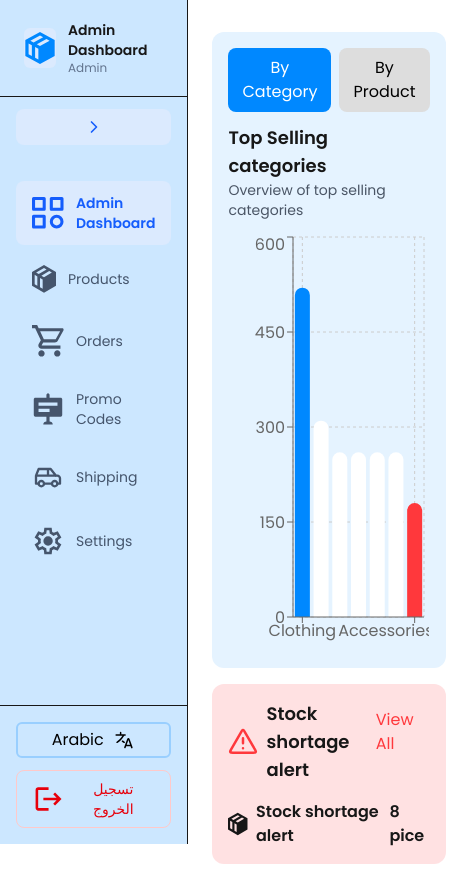
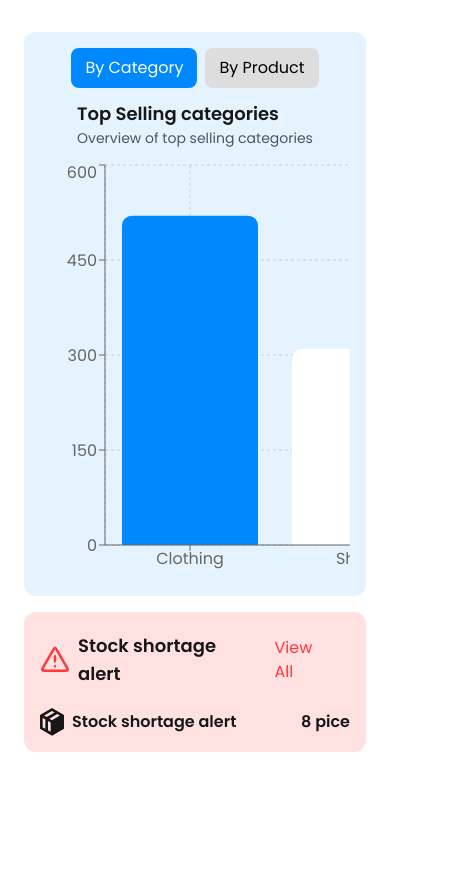
Before and after one commit to Abdelrahman0963/MassarWebApp, a Next.js app: page /en in a window 390 px wide. Shown: the whole page, 470 px wide, since content can reach past the window. After the commit the page ends 844 px from the top, so only its background shows below. Built offline with nearby package versions, Linux system fonts and the light colour scheme.

Commit message:
feat: update layout and Navbar components for improved styling and responsiveness

```diff
--- a/app/[locale]/layout.tsx
+++ b/app/[locale]/layout.tsx
@@ -17,8 +17,11 @@ const arabicFont = Cairo({
 });
 
 export const metadata: Metadata = {
-  title: "Create Next App",
+  title: "Massar Dashboard",
   description: "Generated by create next app",
+  icons: {
+    icon: "/file.svg",
+  },
 };
 
 export default async function RootLayout({
@@ -45,7 +48,7 @@ export default async function RootLayout({
       >
         <NextIntlClientProvider messages={messages || {}}>
           <LayoutProvider>
-            <main className="grow">
+            <main className="grow flex flex-col items-center  w-full lg:w-[calc(100%-24rem)]" >
               {children}
             </main>
           </LayoutProvider>
--- a/app/[locale]/page.tsx
+++ b/app/[locale]/page.tsx
@@ -4,7 +4,7 @@ import Stockalert from '../components/stockalert/Stockalert'
 
 function page() {
   return (
-    <div className="px-6 py-4">
+    <div className="px-6 py-4 w-full max-w-7xl">
       <SalesChart />
       <Stockalert />
     </div>
--- a/app/components/LayoutProvider.tsx
+++ b/app/components/LayoutProvider.tsx
@@ -3,7 +3,7 @@ import Navbar from "./Navbar";
 
 const LayoutProvider = ({ children }: { children: React.ReactNode }) => {
     return (
-        <div className="flex items-start w-full min-h-screen">
+        <div className="flex items-start w-full min-h-screen overflow-hidden">
             <Navbar />
             {children}
         </div>
--- a/app/components/Navbar.tsx
+++ b/app/components/Navbar.tsx
@@ -1,5 +1,4 @@
 "use client";
-
 import { useState } from "react";
 import {
   Cart,
@@ -17,8 +16,12 @@ import { usePathname } from "next/navigation";
 import { useTranslations } from "next-intl";
 import LangSwitch from "./NavBtn/LangSwitch";
 
+interface ArrowIconProps {
+  isCollapsed: boolean;
+  isRTL: boolean;
+}
 // Arrow Icon Component
-const ArrowIcon = ({ isCollapsed, isRTL }) => (
+const ArrowIcon = ({ isCollapsed, isRTL }: ArrowIconProps) => (
   <svg
     width="20"
     height="20"
@@ -28,11 +31,10 @@ const ArrowIcon = ({ isCollapsed, isRTL }) => (
     strokeWidth="2"
     strokeLinecap="round"
     strokeLinejoin="round"
-    className={`transition-transform duration-300 ${
-      isCollapsed
-        ? (isRTL ? "rotate-180" : "rotate-0")
-        : (isRTL ? "rotate-0" : "rotate-180")
-    }`}
+    className={`transition-transform duration-300 ${isCollapsed
+      ? (isRTL ? "rotate-180" : "rotate-0")
+      : (isRTL ? "rotate-0" : "rotate-180")
+      }`}
   >
     <polyline points="15 18 9 12 15 6"></polyline>
   </svg>
@@ -83,8 +85,9 @@ const Navbar = () => {
     <aside
       className={`
         h-screen bg-[#CCE7FF] border-r
-        flex flex-col
+        lg:flex flex-col
         transition-all duration-300
+        hidden
         ${isCollapsed ? "w-20" : "w-70"}
         ${isRTL ? "border-l border-r-0" : ""}
       `}
--- a/app/components/graph/BarChart.tsx
+++ b/app/components/graph/BarChart.tsx
@@ -72,10 +72,6 @@ const SalesChart = () => {
         );
     }, [viewMode]);
 
-    const chartWidth =
-        chartData.length > MAX_VISIBLE_BARS
-            ? chartData.length * BAR_WIDTH
-            : 900;
 
     return (
         <>
@@ -124,17 +120,18 @@ const SalesChart = () => {
                     </div>
                 </div>
                 <div style={{ overflowX: "auto", width: "100%", maxWidth: '100vw' }}>
-                    <ResponsiveContainer width="100%" height={CHART_HEIGHT}>
+                    <ResponsiveContainer aspect={3} width="100%" height={CHART_HEIGHT}>
+
                         <BarChart
-                            width={chartWidth}
+                            className="lg:w-full w-1/2"
                             height={CHART_HEIGHT}
                             data={chartData}
 
                         >
                             <CartesianGrid strokeDasharray="3 3" />
                             <XAxis dataKey="name" />
-                            <YAxis />
-                            <Tooltip />
+                            <YAxis tickCount={5} />
+                            <Tooltip cursor={{ fill: "transparent" }} />
 
                             <Bar dataKey="sold" radius={[10, 10, 0, 0]}>
                                 {chartData.map((entry, index) => (
@@ -150,6 +147,7 @@ const SalesChart = () => {
                                     />
                                 ))}
                             </Bar>
+
                         </BarChart>
                     </ResponsiveContainer>
                 </div>
```
